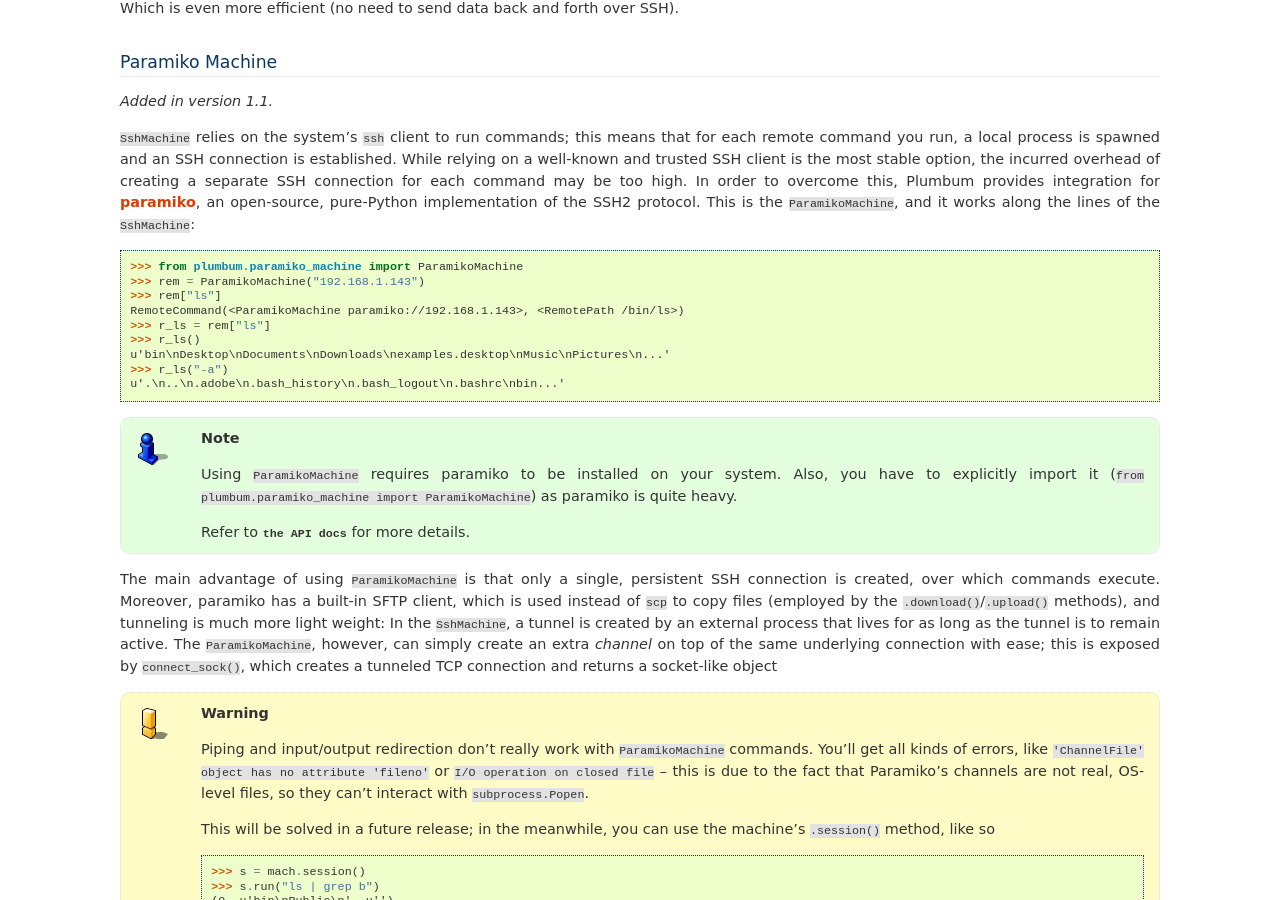
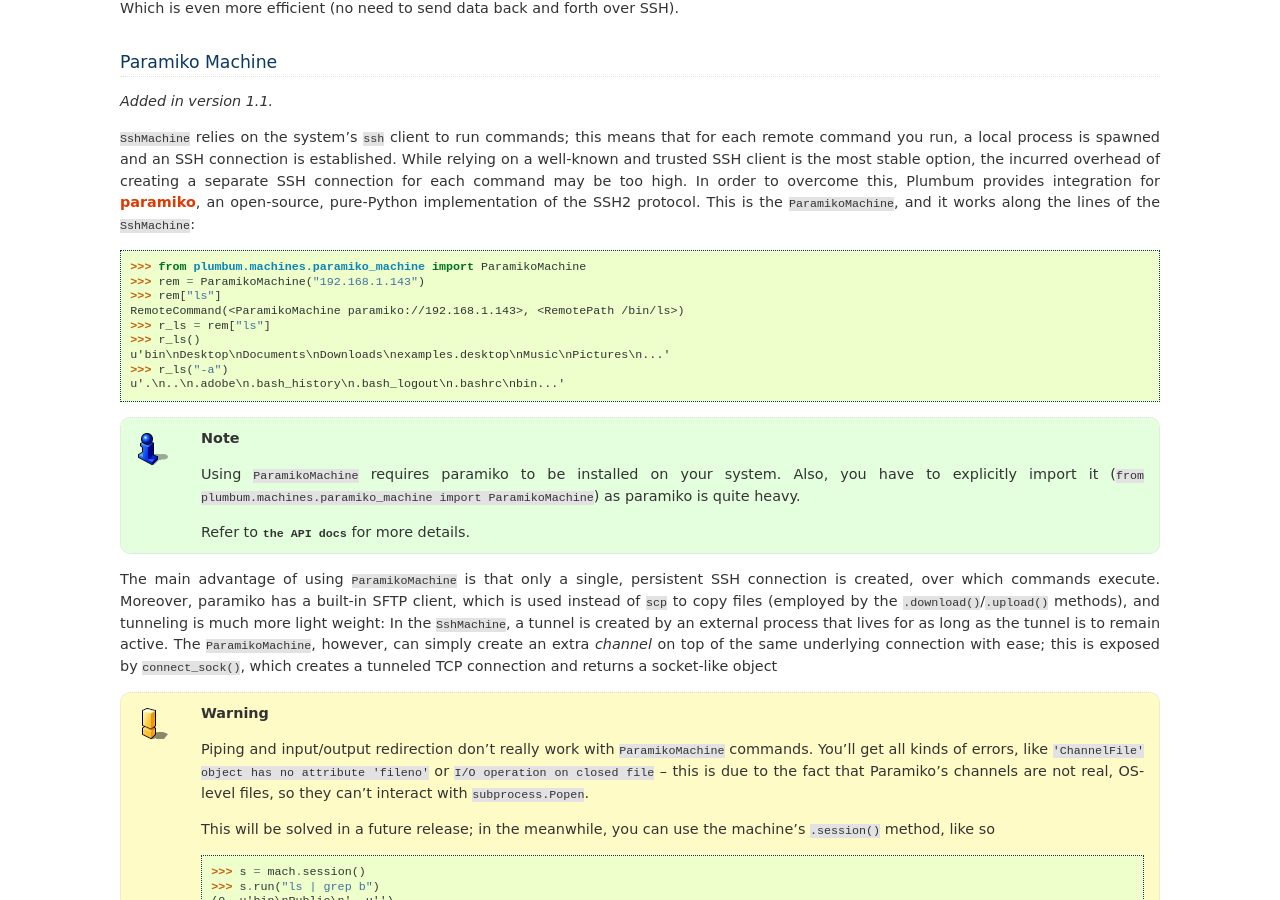
Before and after one commit to tomerfiliba/plumbum, a Sphinx documentation site: the page built from docs/remote.rst, in a window 1280 px wide and 900 px high, scrolled down 2600 px. Built offline with Sphinx 7.4.7, drawn with Linux system fonts in a browser that asks for light colours.

Commit message:
Update remote.rst
Fixed import statement reference to plumbum.machines.paramiko_machine

```diff
--- a/docs/remote.rst
+++ b/docs/remote.rst
@@ -161,7 +161,7 @@
 an open-source, pure-Python implementation of the SSH2 protocol. This is the ``ParamikoMachine``,
 and it works along the lines of the ``SshMachine``::
 
-    >>> from plumbum.paramiko_machine import ParamikoMachine
+    >>> from plumbum.machines.paramiko_machine import ParamikoMachine
     >>> rem = ParamikoMachine("192.168.1.143")
     >>> rem["ls"]
     RemoteCommand(<ParamikoMachine paramiko://192.168.1.143>, <RemotePath /bin/ls>)
@@ -173,7 +173,7 @@
 
 .. note::
     Using ``ParamikoMachine`` requires paramiko to be installed on your system. Also, you have
-    to explicitly import it (``from plumbum.paramiko_machine import ParamikoMachine``) as paramiko
+    to explicitly import it (``from plumbum.machines.paramiko_machine import ParamikoMachine``) as paramiko
     is quite heavy.
 
     Refer to :class:`the API docs <plumbum.paramiko_machine.ParamikoMachine>` for more details.
```
